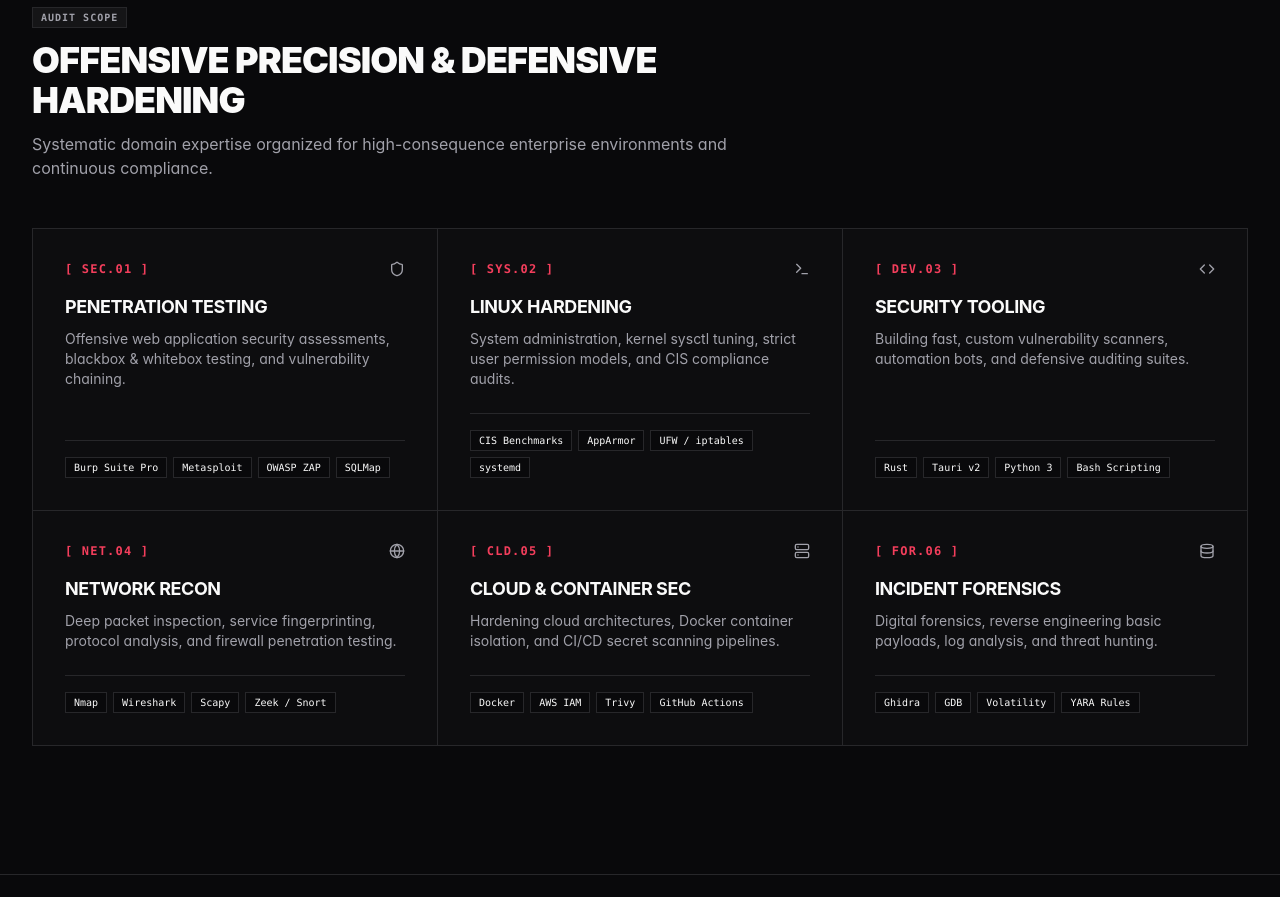
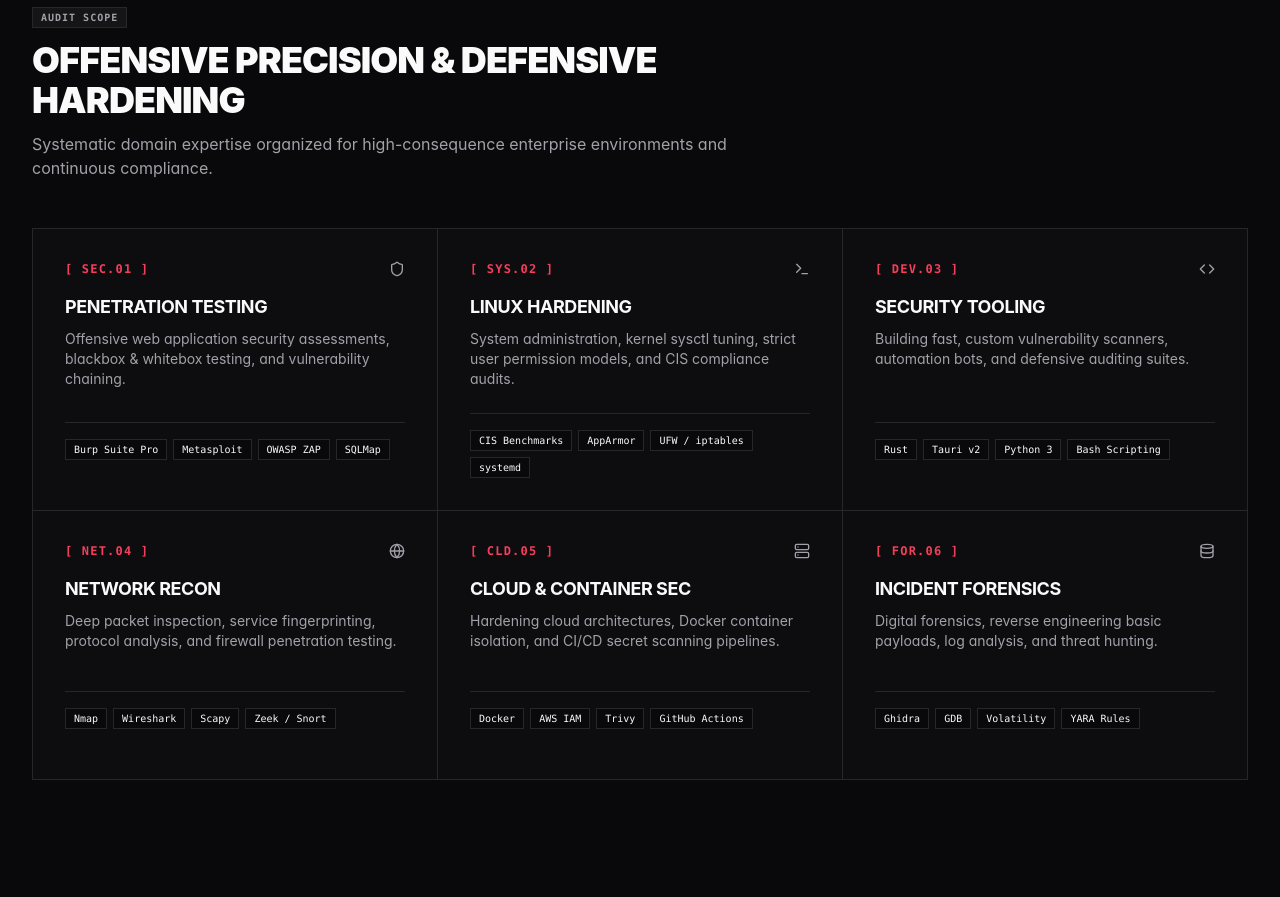
Before and after one commit to manuja-me/personal-website, an Astro site: page / in a window 1280 px wide. Shown: the part 2143-3040 px from the top of the page. Built offline with nearby package versions, Linux system fonts and the light colour scheme; Astro itself is replaced by a stand-in of ours; a web font is replaced by a local one.

Commit message:
style: align horizontal divider lines across all cards in Skills grid

```diff
--- a/src/components/Skills.astro
+++ b/src/components/Skills.astro
@@ -78,8 +78,9 @@ const expertise = [
       {expertise.map((item) => {
         const Icon = item.icon;
         return (
-          <div class="skill-cell p-5 sm:p-7 md:p-8 border-r border-b border-border hover:bg-secondary/40 transition-colors flex flex-col justify-between space-y-5 sm:space-y-6 group">
-            <div class="space-y-3 sm:space-y-4">
+          <div class="skill-cell p-5 sm:p-7 md:p-8 border-r border-b border-border hover:bg-secondary/40 transition-colors flex flex-col justify-between group">
+            <!-- Top Section: Header, Title & Description -->
+            <div class="space-y-3 sm:space-y-4 flex-1 flex flex-col justify-between pb-5 sm:pb-6">
               <!-- Cell Header -->
               <div class="flex items-center justify-between font-mono text-xs">
                 <span class="font-bold text-primary tracking-wider">
@@ -88,19 +89,19 @@ const expertise = [
                 <Icon class="w-4 h-4 text-muted-foreground group-hover:text-primary transition-colors" />
               </div>
 
-              <!-- Title & Description -->
-              <div class="space-y-1.5 sm:space-y-2">
+              <!-- Title & Description with consistent min-height for optical alignment -->
+              <div class="space-y-1.5 sm:space-y-2 flex-1">
                 <h4 class="text-base sm:text-lg font-bold uppercase tracking-tight text-foreground group-hover:text-primary transition-colors">
                   {item.title}
                 </h4>
-                <p class="text-xs sm:text-sm text-muted-foreground leading-relaxed">
+                <p class="text-xs sm:text-sm text-muted-foreground leading-relaxed min-h-[2.8rem] sm:min-h-[3.5rem]">
                   {item.description}
                 </p>
               </div>
             </div>
 
-            <!-- Tool Tags -->
-            <div class="pt-3.5 sm:pt-4 border-t border-border flex flex-wrap gap-1.5 font-mono text-[10px]">
+            <!-- Tool Tags Container with perfectly aligned top border -->
+            <div class="pt-3.5 sm:pt-4 border-t border-border flex flex-wrap gap-1.5 font-mono text-[10px] min-h-[3.25rem] sm:min-h-[3.5rem] content-start">
               {item.tools.map((t) => (
                 <span class="swiss-action-trigger px-2 py-0.5 border border-border bg-background text-foreground font-medium hover:border-primary hover:text-primary transition-colors">
                   {t}
```
